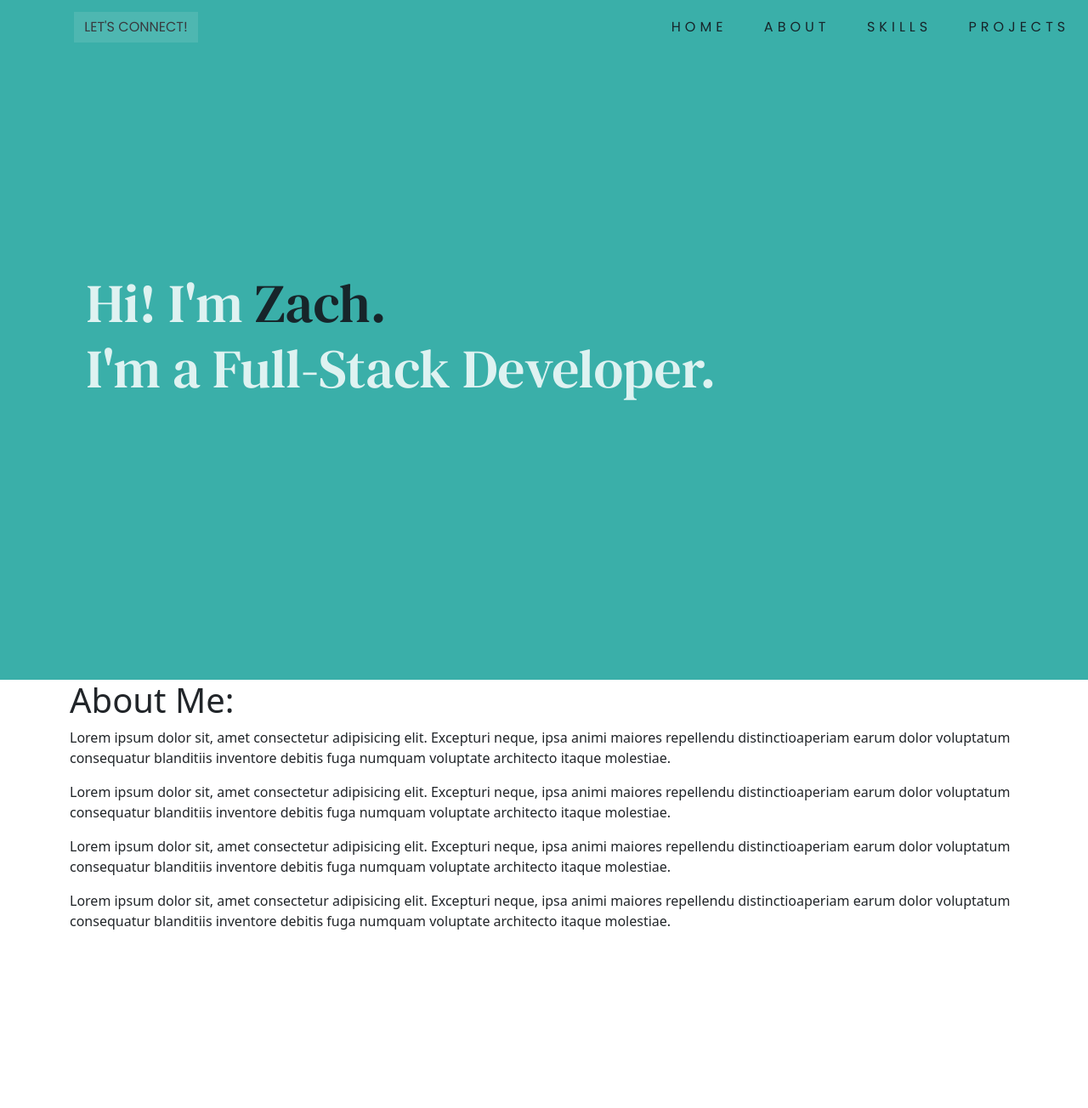
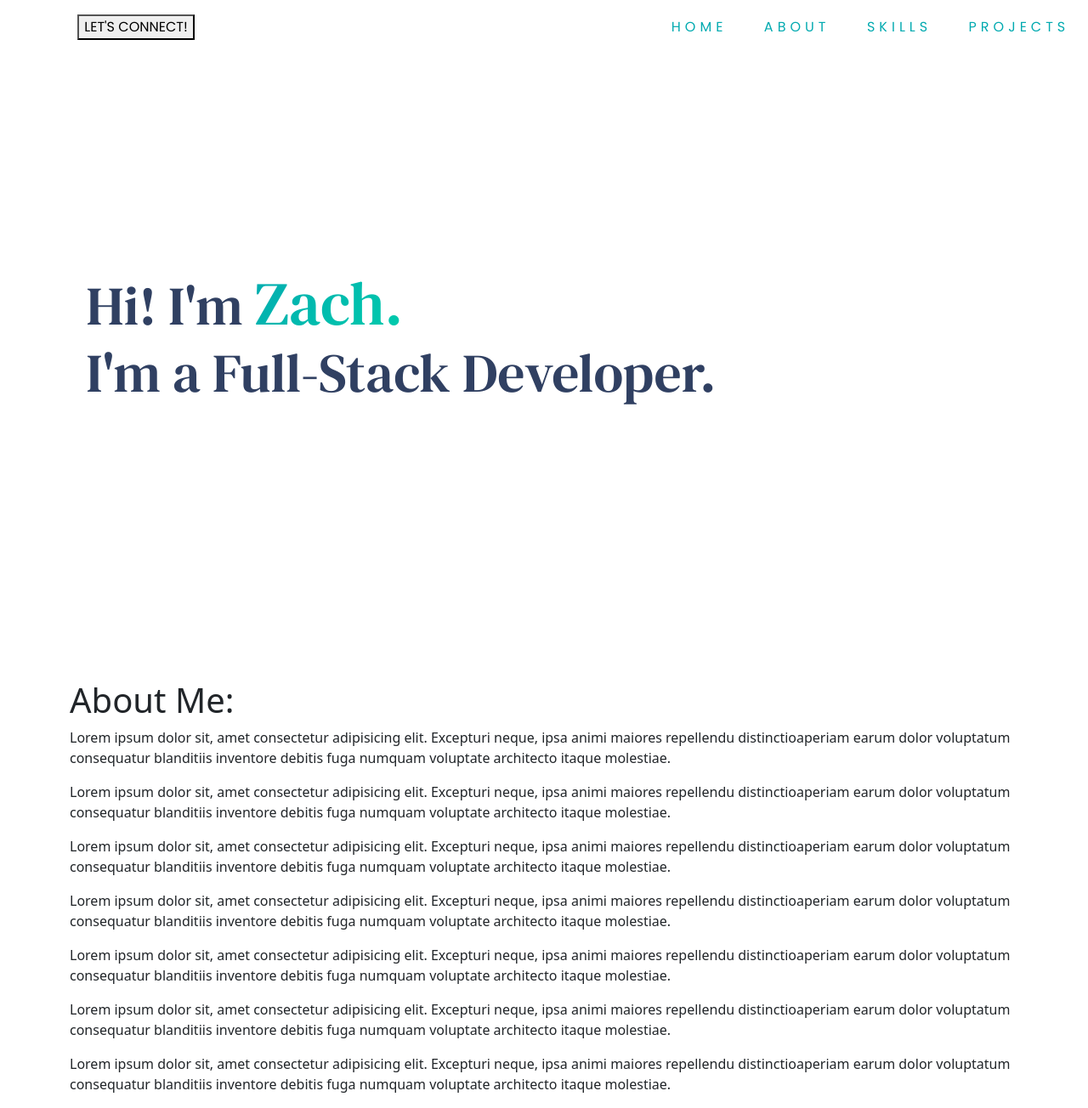
Before and after one commit to ZWatkins31/personal-portfolio, a React (Create React App) app: page / in a window 1280 px wide. Shown: the whole page at 85% size. Before the commit the page ends 1112 px from the top, so only its background shows below. Built offline with nearby package versions, Linux system fonts and the light colour scheme.

Commit message:
Updated files

```diff
--- a/src/App.css
+++ b/src/App.css
@@ -41,7 +41,11 @@ img {
 /******************  Typography ******************/
 
 .gradient-text-color-main {
-    color: #17252a;
+  font-size: 72px;
+  background-image: linear-gradient(135deg,#02aab0,#00cdac);
+  -webkit-background-clip: text;
+  -webkit-text-fill-color: transparent;
+
 }
 
 
@@ -55,7 +59,7 @@ img {
     display: flex;
     align-items: center;
     border-bottom: 0px;
-    background: #3aafa9;
+    background: #fff;
     padding: 0rem 5.6rem;
     margin-bottom: 0;
     top: 0;
@@ -68,12 +72,11 @@ img {
 
 .hero-title {
   font-size: 64px;
-  color: #def2f1;
+  color: #304062;
 }
 
 
 /******************  NavBar ******************/
-
 
 nav {
   position: fixed;
@@ -96,65 +99,9 @@ nav {
   display: flex;
   align-items: center;
   justify-content: space-around;
-  /* background-color: #FF6766; */
+  /* background-color: purple; */
   height: 100%;
 }
-
-/*
-========================
-      BUTTON ONE
-========================
-*/
-.btn-one {
-  /* color: #FFF; */
-  transition: all 0.3s;
-  position: relative;
-}
-.btn-one span {
-  transition: all 0.3s;
-}
-.btn-one::before {
-  content: '';
-  position: absolute;
-  bottom: 0;
-  left: 0;
-  width: 100%;
-  height: 100%;
-  z-index: 1;
-  opacity: 0;
-  transition: all 0.3s;
-  border-top-width: 1px;
-  border-bottom-width: 1px;
-  border-top-style: solid;
-  border-bottom-style: solid;
-  border-top-color: #17252a;
-  border-bottom-color: #17252a;
-  transform: scale(0.1, 1);
-}
-.btn-one:hover span {
-  letter-spacing: 2px;
-}
-.btn-one:hover::before {
-  opacity: 1;
-  transform: scale(1, 1);
-}
-.btn-one::after {
-  content: '';
-  position: absolute;
-  bottom: 0;
-  left: 0;
-  width: 100%;
-  height: 100%;
-  z-index: 1;
-  transition: all 0.3s;
-  background-color: rgba(255,255,255,0.1);
-}
-.btn-one:hover::after {
-  opacity: 0;
-  transform: scale(0.1, 1);
-}
-
-
 
 .nav-links {
   display: flex;
@@ -167,17 +114,17 @@ nav {
 
 .nav-links a {
   text-decoration: none;
-  color: #17252a;
+  color: #02aab0;
   letter-spacing: 5px;
-  font-weight: 500;
+  font-weight: 200;
   /* font-size: 14px; */
 }
 
 .menu {
   position: absolute;
-  /* top: 4em; */
-  width: 50%;
-  background-color: #17252a;
+  top: 4em;
+  width: 75%;
+  background-color: #02aab0;
   opacity: 0.90;
   height: 100vh;
   z-index: -1;
@@ -221,7 +168,7 @@ nav {
 .burger-bar {
   width: 2.5em;
   height: 0.25em;
-  background-color: #17252a;
+  background-color: #00cdac;
   margin: 8px;
   border-radius: 0.25em;
 }
--- a/src/components/About.js
+++ b/src/components/About.js
@@ -31,6 +31,24 @@ const About = () => {
             voluptatum consequatur blanditiis inventore debitis fuga numquam
             voluptate architecto itaque molestiae.
           </p>
+          <p>
+            Lorem ipsum dolor sit, amet consectetur adipisicing elit. Excepturi
+            neque, ipsa animi maiores repellendu distinctioaperiam earum dolor
+            voluptatum consequatur blanditiis inventore debitis fuga numquam
+            voluptate architecto itaque molestiae.
+          </p>
+          <p>
+            Lorem ipsum dolor sit, amet consectetur adipisicing elit. Excepturi
+            neque, ipsa animi maiores repellendu distinctioaperiam earum dolor
+            voluptatum consequatur blanditiis inventore debitis fuga numquam
+            voluptate architecto itaque molestiae.
+          </p>
+          <p>
+            Lorem ipsum dolor sit, amet consectetur adipisicing elit. Excepturi
+            neque, ipsa animi maiores repellendu distinctioaperiam earum dolor
+            voluptatum consequatur blanditiis inventore debitis fuga numquam
+            voluptate architecto itaque molestiae.
+          </p>
         </div>
       </Container>
     </section>
--- a/src/components/NavBar.js
+++ b/src/components/NavBar.js
@@ -28,7 +28,7 @@ const NavBar = () => {
   return (
     <nav>
       <div className="nav-left">
-        <button className="btn btn-one">LET'S CONNECT!</button>
+        <button className="cta-btn cta-btn--hero">LET'S CONNECT!</button>
       </div>
       <div className="nav-links">
         <a href="#">HOME</a>
```
